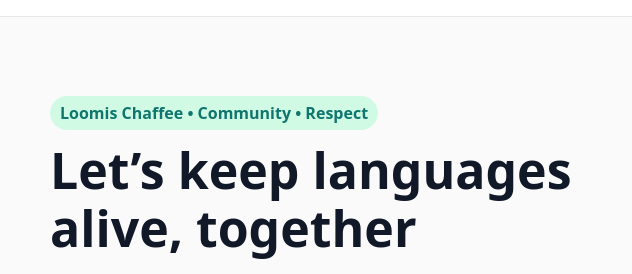
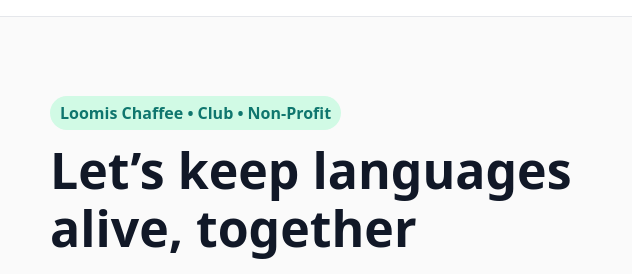
Before and after one commit to bennybeboomin/Language-Lifline, a plain HTML site: page index.html in a window 1280 px wide. Shown: the part 54-328 px from the top of the page, 110-742 px from the left. Drawn offline with Linux system fonts and the light colour scheme.

Commit message:
Update index.html

```diff
--- a/index.html
+++ b/index.html
@@ -110,7 +110,7 @@
   <section id="home" class="hero">
     <div class="hero-grid">
       <div>
-        <span class="kicker">Loomis Chaffee • Community • Respect</span>
+        <span class="kicker">Loomis Chaffee • Club • Non-Profit</span>
         <h1>Let’s keep languages alive, together</h1>
         <p class="lead">Every language carries stories, songs, and wisdom. We listen, record, and share so future generations can too. You don’t need to be an expert to help, just a caring human.</p>
         <div class="cta">
```
